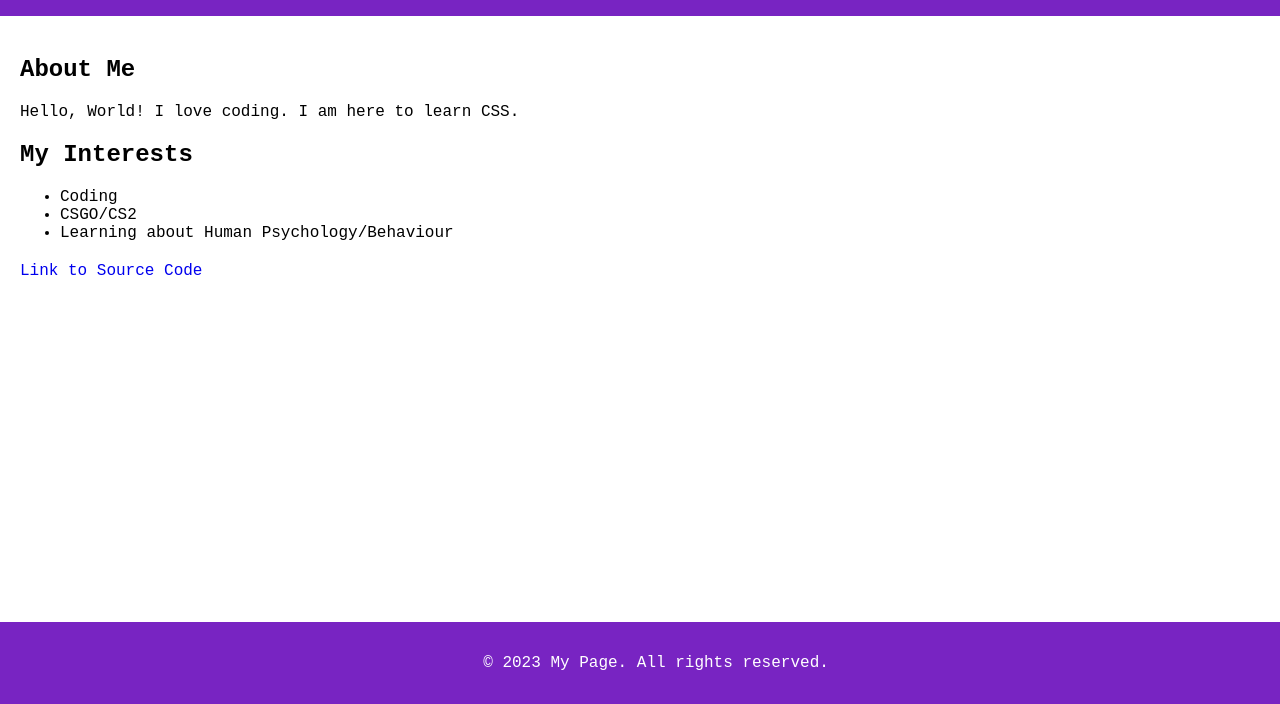
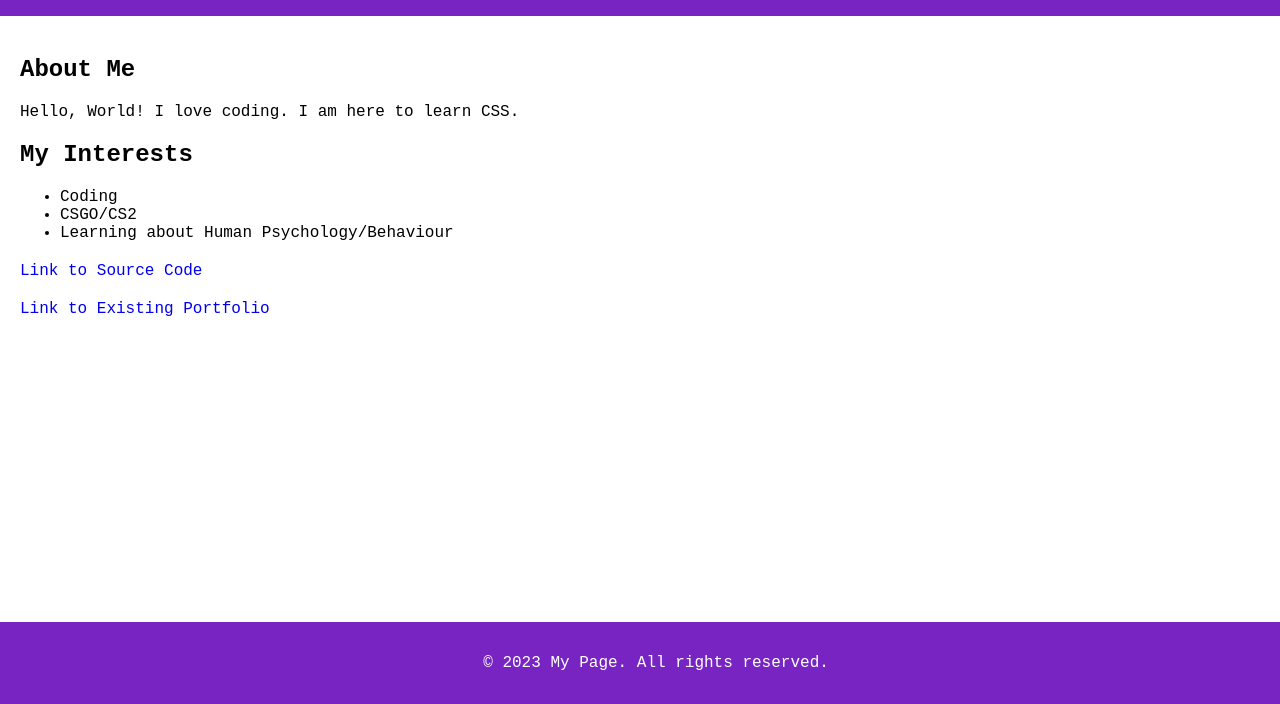
Before and after one commit to puneet2715/css101, a plain HTML site: page src/index.html in a window 1280 px wide. Shown: the part 96-800 px from the top of the page. Drawn offline with Linux system fonts and the light colour scheme.

Commit message:
minor update to resume domain extention

```diff
--- a/src/index.html
+++ b/src/index.html
@@ -73,6 +73,12 @@
             target="_blank"
             rel="noopener noreferrer">Link to Source Code</a>
       </section>
+      <section>
+      	<a
+	    href="https://resume.shadowdragon.dev"
+	    target="_blank"
+	    rel="noopener noreferrer">Link to Existing Portfolio</a>
+      </section>
     </main>
 
     <footer class="footer">
```
